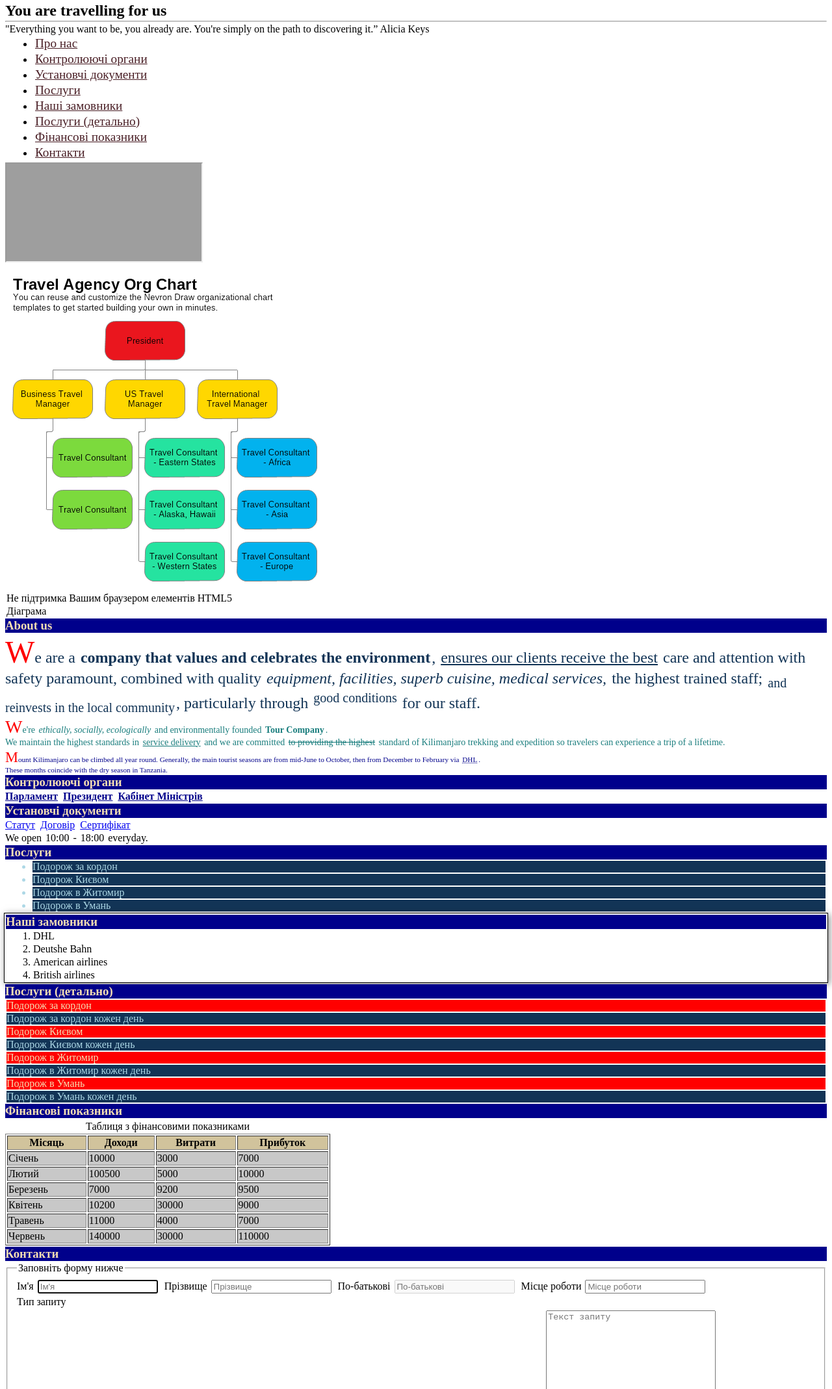
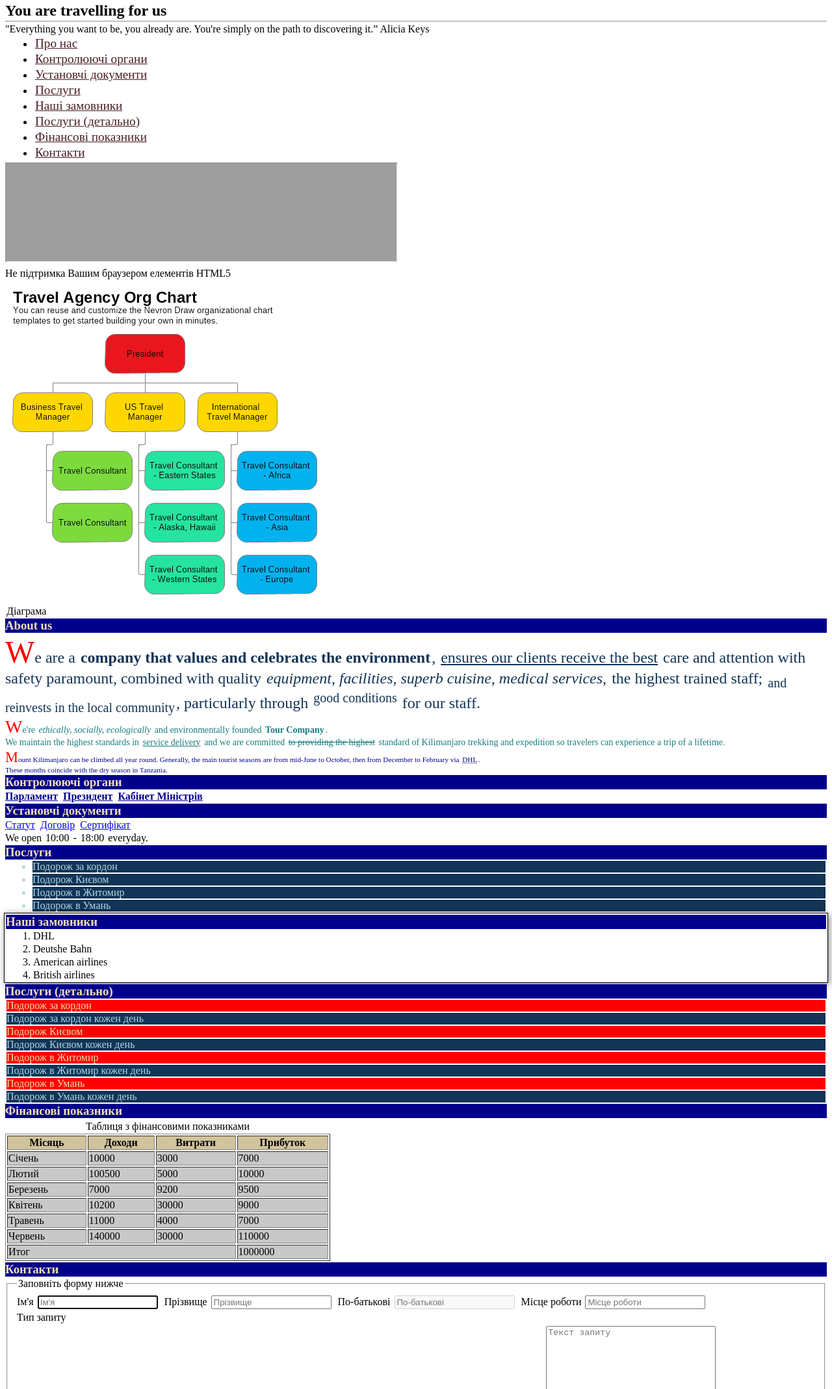
Before and after one commit to kirill-kundik/web-technologies, a plain HTML site: page lab01/index.html in a window 1280 px wide. Shown: the part 275-2413 px from the top of the page at 65% size. Drawn offline with Linux system fonts and the light colour scheme; grey boxes are pictures that could not be loaded.

Commit message:
lab1-2 polishing

```diff
--- a/lab01/index.html
+++ b/lab01/index.html
@@ -42,10 +42,10 @@
 </div>
 <!--Iframe part with diagram-->
 <div>
-    <iframe src="https://www.epam-group.ru/"></iframe>
+    <iframe src="https://www.epam-group.ru/" width="600"></iframe>
+    <p>Не підтримка Вашим браузером елементів HTML5</p>
     <figure>
         <img src="images/diagram.png" alt="The Pulpit Rock" width="487" height="490">
-        <p>Не підтримка Вашим браузером елементів HTML5</p>
         <figcaption>Діаграма</figcaption>
     </figure>
 </div>
@@ -186,6 +186,10 @@
             <td>30000</td>
             <td>110000</td>
         </tr>
+        <tr>
+            <td colspan="3">Итог</td>
+            <td>1000000</td>
+        </tr>
         </tbody>
     </table>
 </div>
```
